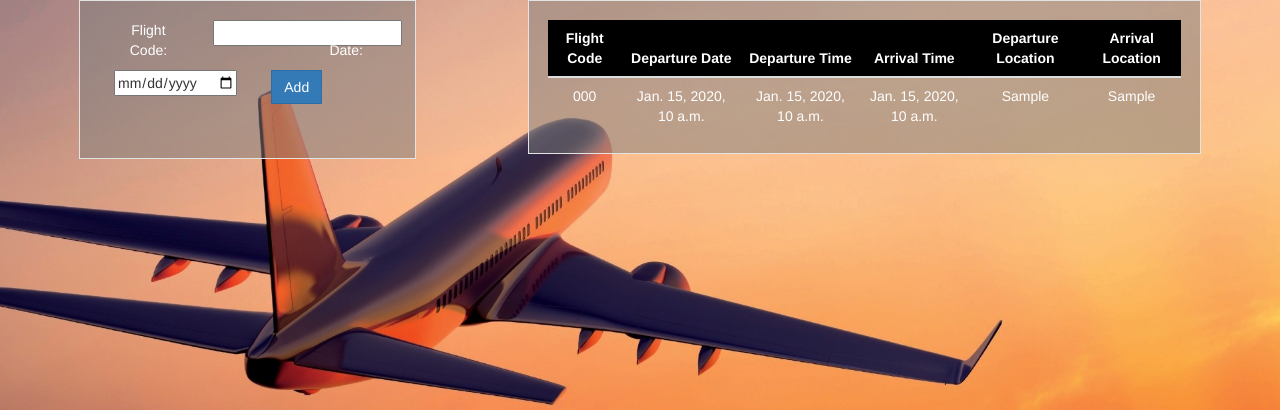
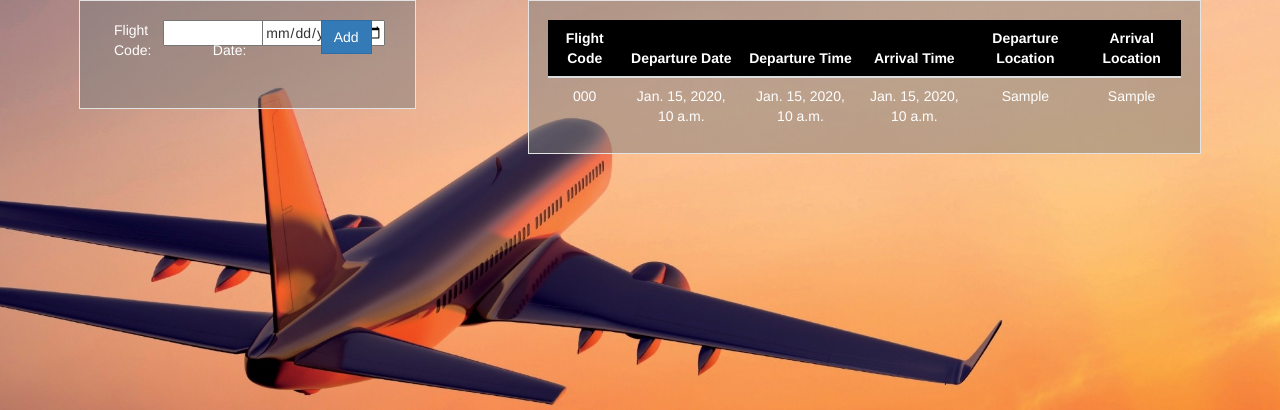
Before and after one commit to Deathridge/planit, a Django app: template flights/templates/flight.html in a window 1280 px wide. Shown: the part 72-482 px from the top of the page. Run offline with Django 3.2, Linux system fonts and the light colour scheme; the template is opened without the code that fills it: most values are stand-ins (such as "Sample title", 1, 10 or a date in 2020); form fields are guessed from the names that the template uses; some libraries are stand-ins or nearby versions.

Commit message:
attempt to change width of flight code entry field

```diff
--- a/flights/templates/flight.html
+++ b/flights/templates/flight.html
@@ -8,23 +8,23 @@
     	<form id="flightform" class="form-group" action="" method="POST" style="position:relative">
         	{% csrf_token %}
 
-            <div class="col-sm-4">
+            <div class="col-sm-2">
             <p>
             Flight Code:
             </p>
             </div>
-            <div class="col-sm-4">
+            <div class="col-sm-2">
         	{{ form.FlightCode }}
             </div>
 
 
 
-            <div class="col-sm-4">
+            <div class="col-sm-2">
             <p>
             Departure Date:
             </p>
             </div>
-            <div class="col-sm-4">
+            <div class="col-sm-2">
         	{{ form.DepartureDate }}
             </div>
 
```
